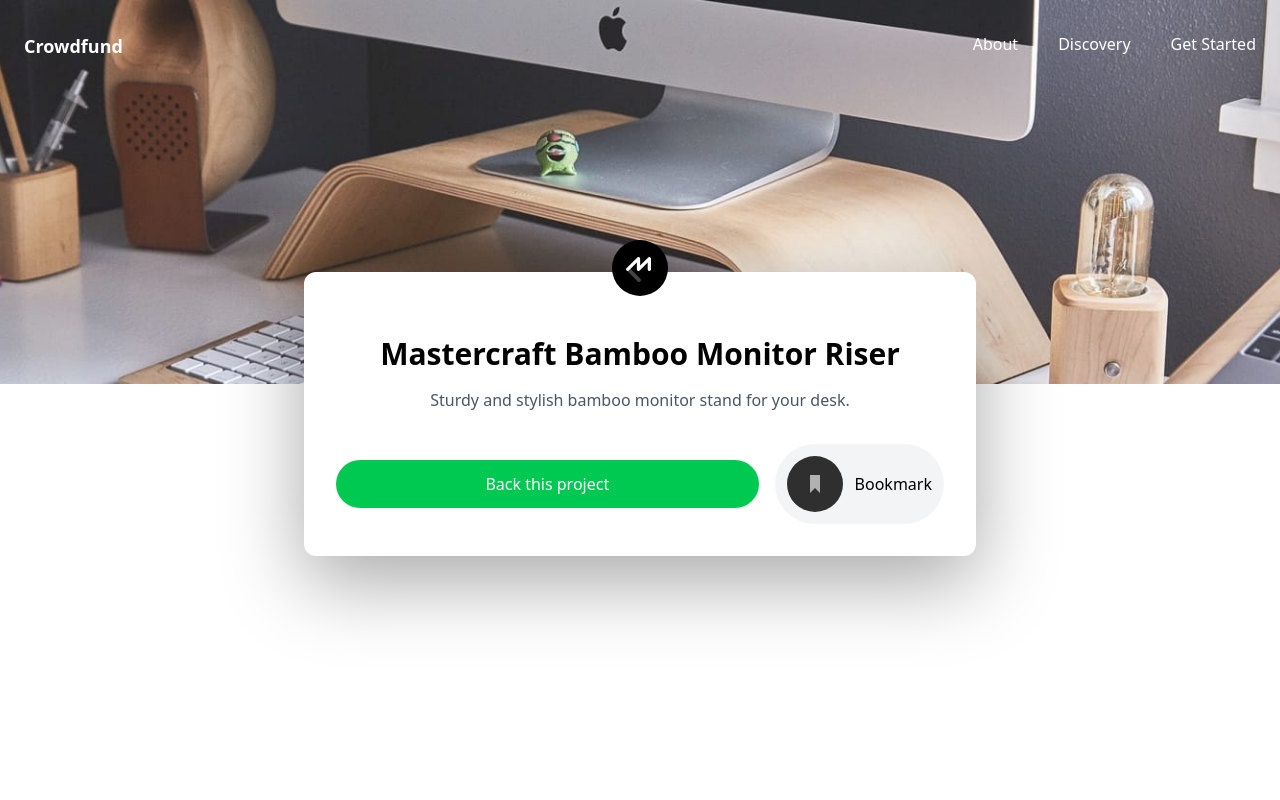
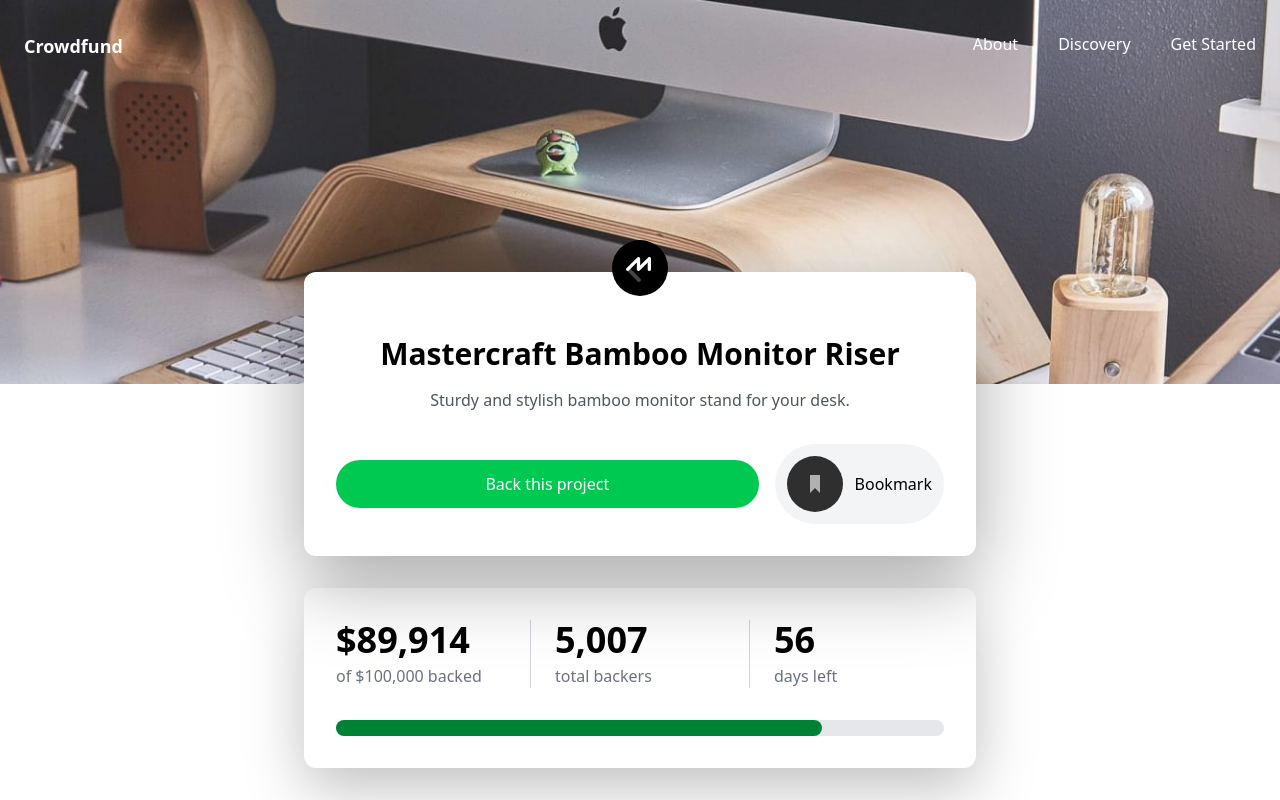
Before and after one commit to mrakakam/Crowdfunding-product-page, a React (Vite) app in the folder crowdfundingwebapp/: page / in a window 1280 px wide. Built offline with nearby package versions, Linux system fonts and the light colour scheme.

Commit message:
done with other components

```diff
--- a/crowdfundingwebapp/src/App.jsx
+++ b/crowdfundingwebapp/src/App.jsx
@@ -1,6 +1,7 @@
 
 import { Navbar } from './components/Navbar'
 import { Hero } from './components/Hero'
+import { Numbers } from './components/Numbers'
 
 function App() {
 
@@ -9,6 +10,7 @@ function App() {
     <>
       <Navbar/>
       <Hero/>
+      <Numbers/>
     </>
   )
 }
--- /dev/null
+++ b/crowdfundingwebapp/src/components/Numbers.jsx
@@ -0,0 +1,61 @@
+export const Numbers = () => {
+  return (
+    <>
+      <section className="max-w-2xl mx-4 md:mx-auto bg-white rounded-xl shadow-[0_20px_60px_rgba(0,0,0,0.25)] p-8 mt-8">
+
+        {/* Stats */}
+        <div className="flex flex-col md:flex-row text-center md:text-left">
+
+          {/* First Stat */}
+          <div className="flex-1">
+            <h2 className="text-3xl md:text-4xl font-bold text-black">
+              $89,914
+            </h2>
+            <p className="text-gray-500 mt-1">
+              of $100,000 backed
+            </p>
+          </div>
+
+          {/* Divider */}
+          <div className="hidden md:block w-px bg-gray-300 mx-6"></div>
+
+          {/* Second Stat */}
+          <div className="flex-1 mt-6 md:mt-0">
+            <h2 className="text-3xl md:text-4xl font-bold text-black">
+              5,007
+            </h2>
+            <p className="text-gray-500 mt-1">
+              total backers
+            </p>
+          </div>
+
+          {/* Divider */}
+          <div className="hidden md:block w-px bg-gray-300 mx-6"></div>
+
+          {/* Third Stat */}
+          <div className="flex-1 mt-6 md:mt-0">
+            <h2 className="text-3xl md:text-4xl font-bold text-black">
+              56
+            </h2>
+            <p className="text-gray-500 mt-1">
+              days left
+            </p>
+          </div>
+
+        </div>
+
+        {/* Progress Bar */}
+        <div className="mt-8">
+          {/* Background line */}
+          <div className="w-full h-4 bg-gray-200 rounded-full">
+
+            {/* Dark green progress (80%) */}
+            <div className="h-4 bg-green-700 rounded-full w-[80%]"></div>
+
+          </div>
+        </div>
+
+      </section>
+    </>
+  );
+};
```
